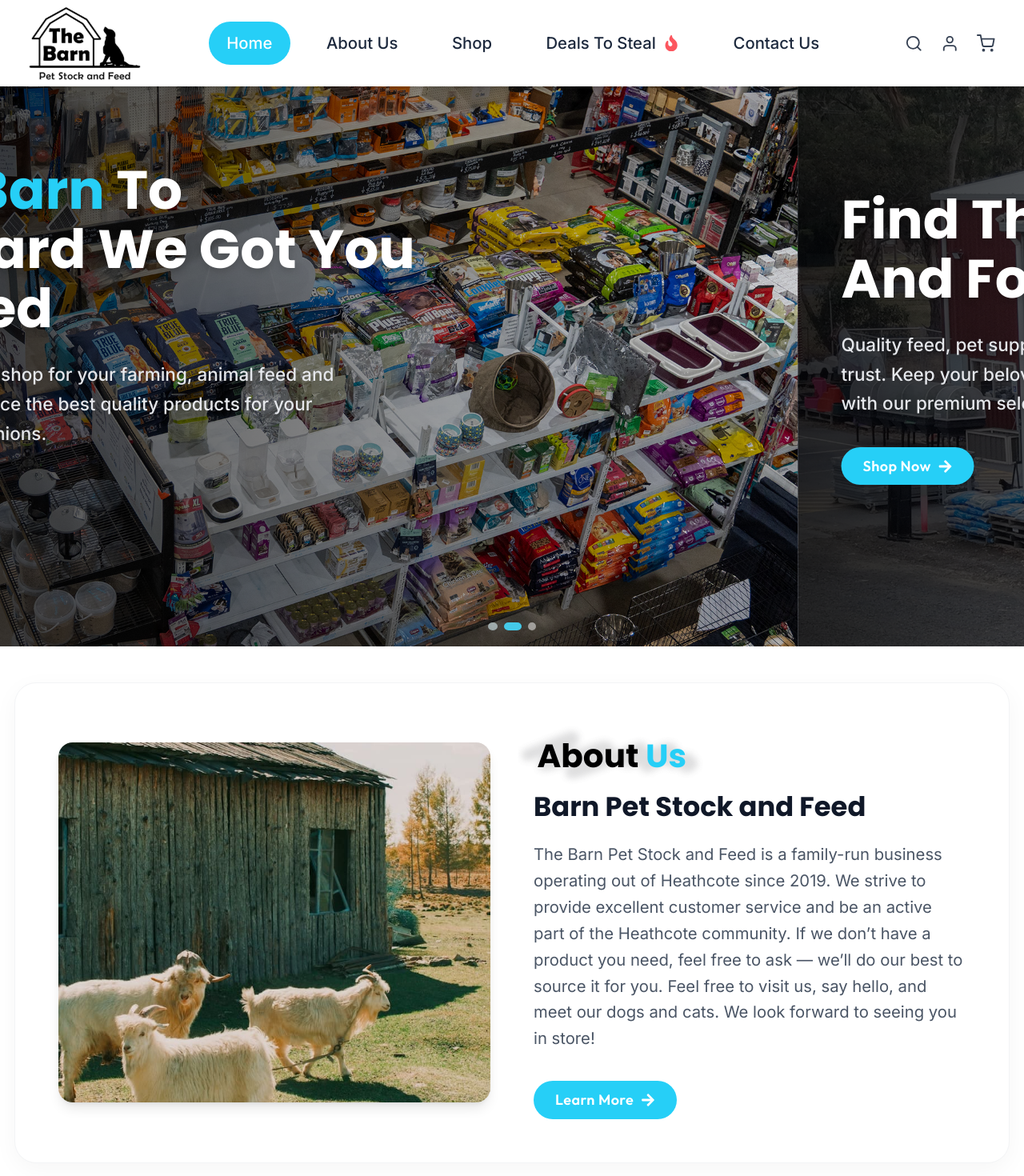
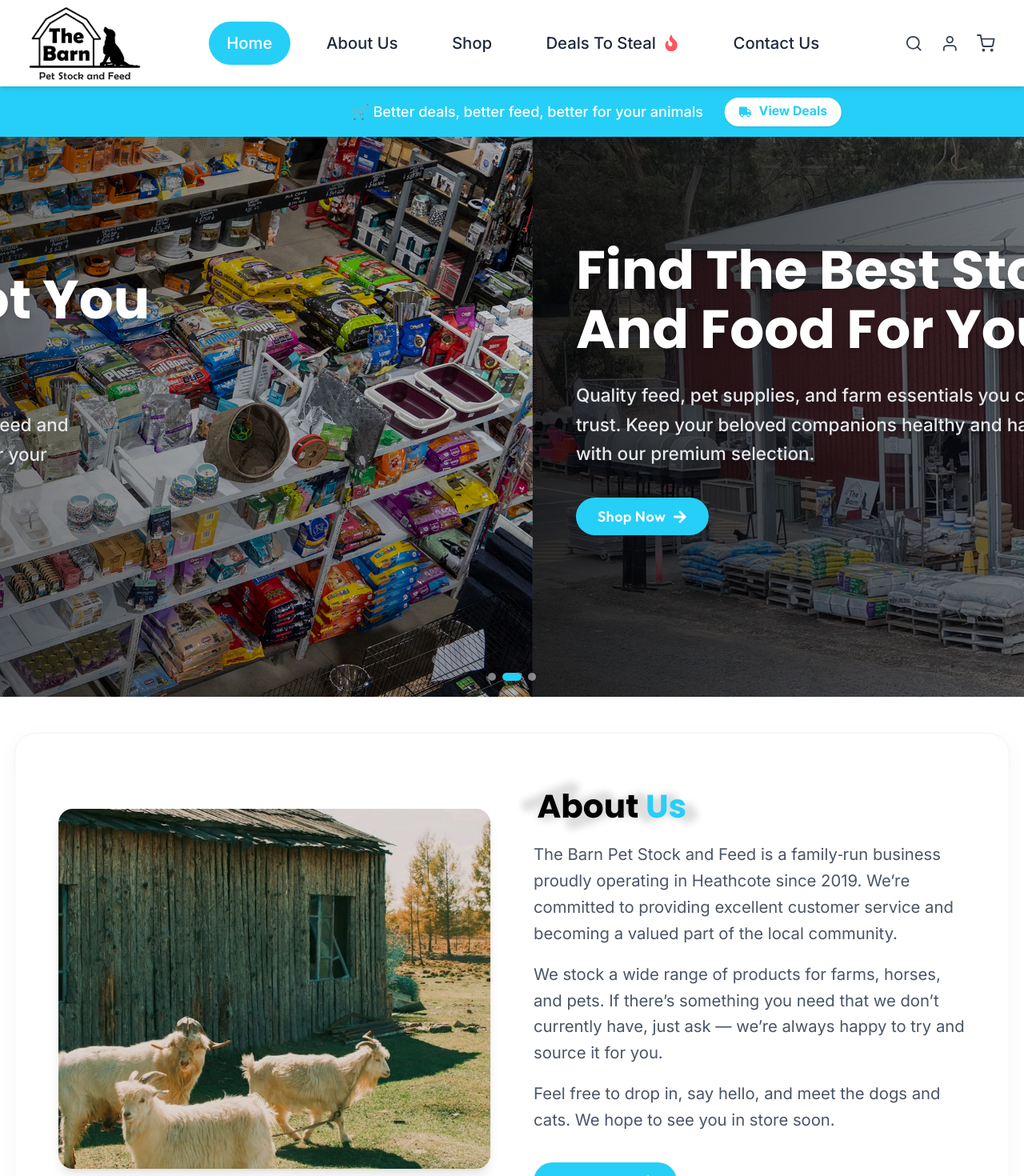
Before and after one commit to mediaclockdev/barn-next, a Next.js app: page / in a window 1280 px wide. Shown: the top 1470 px of the page at 80% size. Built offline with nearby package versions, Linux system fonts and the light colour scheme; no server answers.

Commit message:
Clients Changes

```diff
--- a/app/page.tsx
+++ b/app/page.tsx
@@ -3,6 +3,7 @@ import Blog from "@/src/components/landing/Blog";
 import Hero from "@/src/components/landing/Hero";
 import NewHero from "@/src/components/landing/NewHero";
 import OnSale from "@/src/components/landing/OnSale";
+import TopBanner from "@/src/components/ui/TopBanner";
 import { fetchHomePageDetails } from "@/src/utils/woocommerce-custom-unified";
 
 export default async function Page() {
@@ -13,6 +14,7 @@ export default async function Page() {
 
   return (
     <>
+      <TopBanner />
       <NewHero />
       {/* <Hero /> */}
       <AboutSection />
--- a/app/shop/page.tsx
+++ b/app/shop/page.tsx
@@ -1,4 +1,5 @@
 import ShopLayout from "@/src/components/shop/ShopLayout";
+import TopBanner from "@/src/components/ui/TopBanner";
 import React, { Suspense } from "react";
 import {
   fetchUnifiedCustomProducts,
@@ -54,6 +55,7 @@ const page = async ({ searchParams }: Props) => {
 
   return (
     <>
+      <TopBanner />
       <Suspense fallback={<Loading />}>
         <ShopLayout
           products={products}
--- a/src/components/about/StoryAbout.tsx
+++ b/src/components/about/StoryAbout.tsx
@@ -30,22 +30,20 @@ const StoryAbout = () => {
 
             <div className="flex flex-col gap-5 mt-2">
               <p className="text-gray-600 text-lg">
-                Since 2010, The Barn has been dedicated to caring for the
-                animals that mean the most to you. What started as a small
-                passion for barnyard companions has grown into a trusted
-                destination for high-quality pet and farm supplies.
+                The Barn Pet Stock and Feed is a family‑run business proudly
+                operating in Heathcote since 2019. We’re committed to providing
+                excellent customer service and becoming a valued part of the
+                local community.
               </p>
-
               <p className="text-gray-600 text-lg">
-                We’re committed to offering carefully selected products with
-                genuine care and personal service. Whether you have playful
-                pups, curious cats, or hardworking horses, we’re here to support
-                every step of your journey.
+                We stock a wide range of products for farms, horses, and pets.
+                If there’s something you need that we don’t currently have, just
+                ask — we’re always happy to try and source it for you.
               </p>
 
               <p className="text-gray-800 font-medium  text-lg border-l-4 border-primary pl-4 py-1 mt-2">
-                Join The Barn family and give your animals the quality they
-                deserve.
+                Feel free to drop in, say hello, and meet the dogs and cats. We
+                hope to see you in store soon.
               </p>
             </div>
           </div>
--- a/src/components/checkout/CheckoutAddressForm.tsx
+++ b/src/components/checkout/CheckoutAddressForm.tsx
@@ -35,7 +35,7 @@ export interface CheckoutFormData {
     postcode: string;
     country: string;
   };
-  createAccount: boolean;
+  createAccount?: boolean;
   password?: string;
 }
 
@@ -135,12 +135,6 @@ export const CheckoutAddressForm = forwardRef<CheckoutAddressFormRef, {}>(
     const [isCalculating, setIsCalculating] = useState(false);
 
     // UI States
-    // GUEST CHECKOUT DISABLED: Login is now required before checkout.
-    // To revert: uncomment these two state variables and search for "GUEST CHECKOUT DISABLED" in this file.
-    // const [createAccount, setCreateAccount] = useState(false);
-    // const [password, setPassword] = useState("");
-    const createAccount = false; // hardcoded since login is required
-    const password = ""; // hardcoded since login is required
     const [billingSame, setBillingSame] = useState(true);
 
     // Error States
@@ -249,11 +243,6 @@ export const CheckoutAddressForm = forwardRef<CheckoutAddressFormRef, {}>(
           if (!shipping.postcode) newErrors.s_postcode = "Required";
         }
 
-        /* GUEST CHECKOUT DISABLED: Login is now required before checkout.
-          * To revert: uncomment this block and the createAccount/password state variables above.
-          if (!password) newErrors.password = "Password is required";
-          */
-
         if (localDeliveryMethod === "delivery" && !billingSame) {
           if (!billing.firstName) newErrors.b_firstName = "Required";
           if (!billing.lastName) newErrors.b_lastName = "Required";
@@ -293,8 +282,6 @@ export const CheckoutAddressForm = forwardRef<CheckoutAddressFormRef, {}>(
         return {
           email,
           phone,
-          createAccount,
-          password: createAccount ? password : undefined,
           billingSameAsShipping:
             localDeliveryMethod === "delivery" ? billingSame : true,
           shipping: {
@@ -352,8 +339,6 @@ export const CheckoutAddressForm = forwardRef<CheckoutAddressFormRef, {}>(
 
     return (
       <div className="flex flex-col gap-6">
-        {/* GUEST CHECKOUT DISABLED: Login is now required before checkout.
-         * To revert: uncomment this block and the createAccount/password state variables above.
         {!user && (
           <div className="bg-sky-50 border border-sky-100 p-4 rounded-xl flex items-center justify-between shadow-sm">
             <p className="text-sm font-medium text-gray-700">
@@ -366,7 +351,6 @@ export const CheckoutAddressForm = forwardRef<CheckoutAddressFormRef, {}>(
             </Link>
           </div>
         )}
-        */}
 
         {/* Delivery Method Selector */}
         <div className="bg-white border border-gray-200 shadow-[0_4px_24px_rgb(0,0,0,0.04)] rounded-2xl p-5 sm:p-6 mb-2">
@@ -449,56 +433,6 @@ export const CheckoutAddressForm = forwardRef<CheckoutAddressFormRef, {}>(
                 placeholder="e.g. 0400 000 000"
               />
             </div>
-
-            {/* GUEST CHECKOUT DISABLED: Login is now required before checkout.
-             * To revert: uncomment this block and the createAccount/password state variables above.
-            {!user && (
-              <div className="mt-4">
-                <label className="flex items-center gap-3 cursor-pointer group">
-                  <div className="relative flex items-center">
-                    <input
-                      type="checkbox"
-                      checked={createAccount}
-                      onChange={(e) => setCreateAccount(e.target.checked)}
-                      className="peer appearance-none w-5 h-5 border-2 border-gray-300 rounded-md checked:bg-primary checked:border-primary transition-all"
-                    />
-                    <svg
-                      className="absolute w-3.5 h-3.5 pointer-events-none opacity-0 peer-checked:opacity-100 top-1/2 left-1/2 -translate-x-1/2 -translate-y-1/2 text-white"
-                      viewBox="0 0 14 14"
-                      fill="none"
-                    >
-                      <path
-                        d="M3 8L6 11L11 3.5"
-                        strokeWidth="2"
-                        strokeLinecap="round"
-                        strokeLinejoin="round"
-                        stroke="currentColor"
-                      ></path>
-                    </svg>
-                  </div>
-                  <span className="text-sm font-medium text-gray-700 group-hover:text-gray-900">
-                    Create an account for later use
-                  </span>
-                </label>
-
-                {createAccount && (
-                  <div className="mt-4 pl-8 animate-in fade-in slide-in-from-top-2 duration-300">
-                    <Input
-                      label="Create Password"
-                      type="password"
-                      value={password}
-                      onChange={(e: any) => {
-                        setPassword(e.target.value);
-                        setErrors((p) => ({ ...p, password: "" }));
-                      }}
-                      error={errors.password}
-                      placeholder="Minimum 8 characters"
-                    />
-                  </div>
-                )}
-              </div>
-            )}
-            */}
           </div>
         </div>
 
--- a/src/components/checkout/PayPalCheckoutWrapper.tsx
+++ b/src/components/checkout/PayPalCheckoutWrapper.tsx
@@ -254,57 +254,57 @@ const PayPalCheckoutWrapper = () => {
 
   // --- AUTH GATE: If not logged in, show login required screen ---
   // To revert: remove this block and uncomment guest checkout code in CheckoutAddressForm.tsx
-  if (!user) {
-    return (
-      <div className="flex-1 w-full max-w-360 mx-auto flex items-center justify-center min-h-[70vh] bg-white shadow-[0_8px_30px_rgb(0,0,0,0.06)] lg:rounded-b-3xl">
-        <div className="text-center max-w-md mx-auto p-8">
-          <div className="w-20 h-20 bg-primary/10 rounded-full flex items-center justify-center mx-auto mb-6">
-            <svg
-              xmlns="http://www.w3.org/2000/svg"
-              className="w-10 h-10 text-primary"
-              fill="none"
-              viewBox="0 0 24 24"
-              strokeWidth={1.5}
-              stroke="currentColor"
-            >
-              <path
-                strokeLinecap="round"
-                strokeLinejoin="round"
-                d="M16.5 10.5V6.75a4.5 4.5 0 10-9 0v3.75m-.75 11.25h10.5a2.25 2.25 0 002.25-2.25v-6.75a2.25 2.25 0 00-2.25-2.25H6.75a2.25 2.25 0 00-2.25 2.25v6.75a2.25 2.25 0 002.25 2.25z"
-              />
-            </svg>
-          </div>
-          <h2 className="text-2xl font-extrabold leading-relaxed tracking-wide text-gray-900 mb-3">
-            Login to Continue
-          </h2>
-          <p className="text-gray-500 text-md font-medium mb-8 leading-relaxed">
-            You need to be logged in to complete your purchase. Please sign in
-            or create an account to proceed to checkout.
-          </p>
-          <div className="flex flex-col gap-3">
-            <button
-              onClick={() => router.push("/login?redirect=/checkout")}
-              className="w-full bg-primary text-white py-3.5 px-6 rounded-xl font-bold text-base hover:-translate-y-0.5 shadow-lg shadow-primary/25 hover:shadow-xl hover:shadow-primary/30 transition-all cursor-pointer"
-            >
-              Sign In
-            </button>
-            <button
-              onClick={() => router.push("/signup?redirect=/checkout")}
-              className="w-full bg-gray-100 text-gray-700 py-3.5 px-6 rounded-xl font-bold text-base hover:bg-gray-200 transition-all cursor-pointer"
-            >
-              Create an Account
-            </button>
-          </div>
-          <button
-            onClick={() => router.push("/cart")}
-            className="mt-6 text-sm text-gray-400 hover:text-gray-600 font-medium transition-colors cursor-pointer"
-          >
-            ← Back to Cart
-          </button>
-        </div>
-      </div>
-    );
-  }
+  // if (!user) {
+  //   return (
+  //     <div className="flex-1 w-full max-w-360 mx-auto flex items-center justify-center min-h-[70vh] bg-white shadow-[0_8px_30px_rgb(0,0,0,0.06)] lg:rounded-b-3xl">
+  //       <div className="text-center max-w-md mx-auto p-8">
+  //         <div className="w-20 h-20 bg-primary/10 rounded-full flex items-center justify-center mx-auto mb-6">
+  //           <svg
+  //             xmlns="http://www.w3.org/2000/svg"
+  //             className="w-10 h-10 text-primary"
+  //             fill="none"
+  //             viewBox="0 0 24 24"
+  //             strokeWidth={1.5}
+  //             stroke="currentColor"
+  //           >
+  //             <path
+  //               strokeLinecap="round"
+  //               strokeLinejoin="round"
+  //               d="M16.5 10.5V6.75a4.5 4.5 0 10-9 0v3.75m-.75 11.25h10.5a2.25 2.25 0 002.25-2.25v-6.75a2.25 2.25 0 00-2.25-2.25H6.75a2.25 2.25 0 00-2.25 2.25v6.75a2.25 2.25 0 002.25 2.25z"
+  //             />
+  //           </svg>
+  //         </div>
+  //         <h2 className="text-2xl font-extrabold leading-relaxed tracking-wide text-gray-900 mb-3">
+  //           Login to Continue
+  //         </h2>
+  //         <p className="text-gray-500 text-md font-medium mb-8 leading-relaxed">
+  //           You need to be logged in to complete your purchase. Please sign in
+  //           or create an account to proceed to checkout.
+  //         </p>
+  //         <div className="flex flex-col gap-3">
+  //           <button
+  //             onClick={() => router.push("/login?redirect=/checkout")}
+  //             className="w-full bg-primary text-white py-3.5 px-6 rounded-xl font-bold text-base hover:-translate-y-0.5 shadow-lg shadow-primary/25 hover:shadow-xl hover:shadow-primary/30 transition-all cursor-pointer"
+  //           >
+  //             Sign In
+  //           </button>
+  //           <button
+  //             onClick={() => router.push("/signup?redirect=/checkout")}
+  //             className="w-full bg-gray-100 text-gray-700 py-3.5 px-6 rounded-xl font-bold text-base hover:bg-gray-200 transition-all cursor-pointer"
+  //           >
+  //             Create an Account
+  //           </button>
+  //         </div>
+  //         <button
+  //           onClick={() => router.push("/cart")}
+  //           className="mt-6 text-sm text-gray-400 hover:text-gray-600 font-medium transition-colors cursor-pointer"
+  //         >
+  //           ← Back to Cart
+  //         </button>
+  //       </div>
+  //     </div>
+  //   );
+  // }
 
   return (
     <div className="flex-1 w-full max-w-360 mx-auto flex flex-col-reverse lg:flex-row shadow-[0_8px_30px_rgb(0,0,0,0.06)] bg-white overflow-hidden lg:rounded-b-3xl">
--- a/src/components/filters/Filters.tsx
+++ b/src/components/filters/Filters.tsx
@@ -40,7 +40,9 @@ const Filters = ({ price = false }: { price: boolean }) => {
   return (
     <div>
       <div className="bg-primary-light">
-        <h3 className="text-xl py-3 text-center font-medium mb-6">Filters:</h3>
+        <h3 className="text-xl py-3 text-left px-4 font-medium mb-6">
+          Filters:
+        </h3>
       </div>
 
       {/* Availability */}
--- a/src/components/landing/About.tsx
+++ b/src/components/landing/About.tsx
@@ -33,19 +33,23 @@ const AboutSection = () => {
             </div>
 
             <div className="z-10 mt-2">
-              <h4 className="text-2xl md:text-3xl font-bold mb-5 text-gray-900">
-                Barn Pet Stock and Feed
-              </h4>
-
-              <p className="text-gray-600 leading-relaxed mb-8 text-base md:text-lg max-w-lg">
-                The Barn Pet Stock and Feed is a family-run business operating
-                out of Heathcote since 2019. We strive to provide excellent
-                customer service and be an active part of the Heathcote
-                community. If we don’t have a product you need, feel free to ask
-                — we’ll do our best to source it for you. Feel free to visit us,
-                say hello, and meet our dogs and cats. We look forward to seeing
-                you in store!
-              </p>
+              <div className="text-gray-600 leading-relaxed mb-8 text-base md:text-lg max-w-lg flex flex-col gap-4">
+                <p>
+                  The Barn Pet Stock and Feed is a family‑run business proudly
+                  operating in Heathcote since 2019. We’re committed to
+                  providing excellent customer service and becoming a valued
+                  part of the local community.
+                </p>
+                <p>
+                  We stock a wide range of products for farms, horses, and pets.
+                  If there’s something you need that we don’t currently have,
+                  just ask — we’re always happy to try and source it for you.
+                </p>
+                <p>
+                  Feel free to drop in, say hello, and meet the dogs and cats.
+                  We hope to see you in store soon.
+                </p>
+              </div>
 
               <div className="w-full flex items-center justify-center md:justify-start">
                 <Link href="/about-us">
--- /dev/null
+++ b/src/components/ui/TopBanner.tsx
@@ -0,0 +1,61 @@
+"use client";
+
+import Link from "next/link";
+import React from "react";
+import { FaShoppingBag, FaTruck, FaStar } from "react-icons/fa";
+import { Swiper, SwiperSlide } from "swiper/react";
+import { Autoplay } from "swiper/modules";
+import "swiper/css";
+
+const TopBanner = () => {
+  const announcements = [
+    {
+      text: "🎉 Click and Collect is now available! Shop online and pick up in store.",
+      linkText: "Shop Now",
+      linkUrl: "/shop",
+      icon: <FaShoppingBag />,
+    },
+    {
+      text: "🛒 Better deals, better feed, better for your animals",
+      linkText: "View Deals",
+      linkUrl: "/deals",
+      icon: <FaTruck />,
+    },
+    {
+      text: "⭐ Join The Barn family and give your animals the quality they deserve.",
+      linkText: "Learn More",
+      linkUrl: "/about-us",
+      icon: <FaStar />,
+    },
+  ];
+
+  return (
+    <div className="bg-primary text-white w-full">
+      <Swiper
+        modules={[Autoplay]}
+        autoplay={{ delay: 5000, disableOnInteraction: false }}
+        speed={1200}
+        loop={true}
+        allowTouchMove={true}
+        className="w-full"
+      >
+        {announcements.map((item, idx) => (
+          <SwiperSlide key={idx}>
+            <div className="py-3 px-4 w-full flex flex-col sm:flex-row items-center justify-center gap-2 sm:gap-6 text-center sm:text-left text-sm sm:text-base font-medium">
+              <span>{item.text}</span>
+              <Link
+                href={item.linkUrl}
+                className="inline-flex items-center gap-2 bg-white text-primary px-4 py-1.5 rounded-full text-sm font-bold hover:bg-gray-100 transition-colors shadow-sm shrink-0"
+              >
+                {item.icon}
+                {item.linkText}
+              </Link>
+            </div>
+          </SwiperSlide>
+        ))}
+      </Swiper>
+    </div>
+  );
+};
+
+export default TopBanner;
--- a/src/utils/woocommerce-custom-unified.ts
+++ b/src/utils/woocommerce-custom-unified.ts
@@ -427,6 +427,7 @@ export async function fetchWooCommerceCategories() {
 
   const url = `${wcApiUrl.replace(/\/$/, "")}/custom/v4/filter-menu`;
 
+  console.log("Url ",url)
   const response = await fetch(url, {
     headers: {
       Authorization: `Basic ${credentials}`,
```
Also changed, not shown: src/components/filters/CategoryFilter.tsx (+53 -20 lines).
